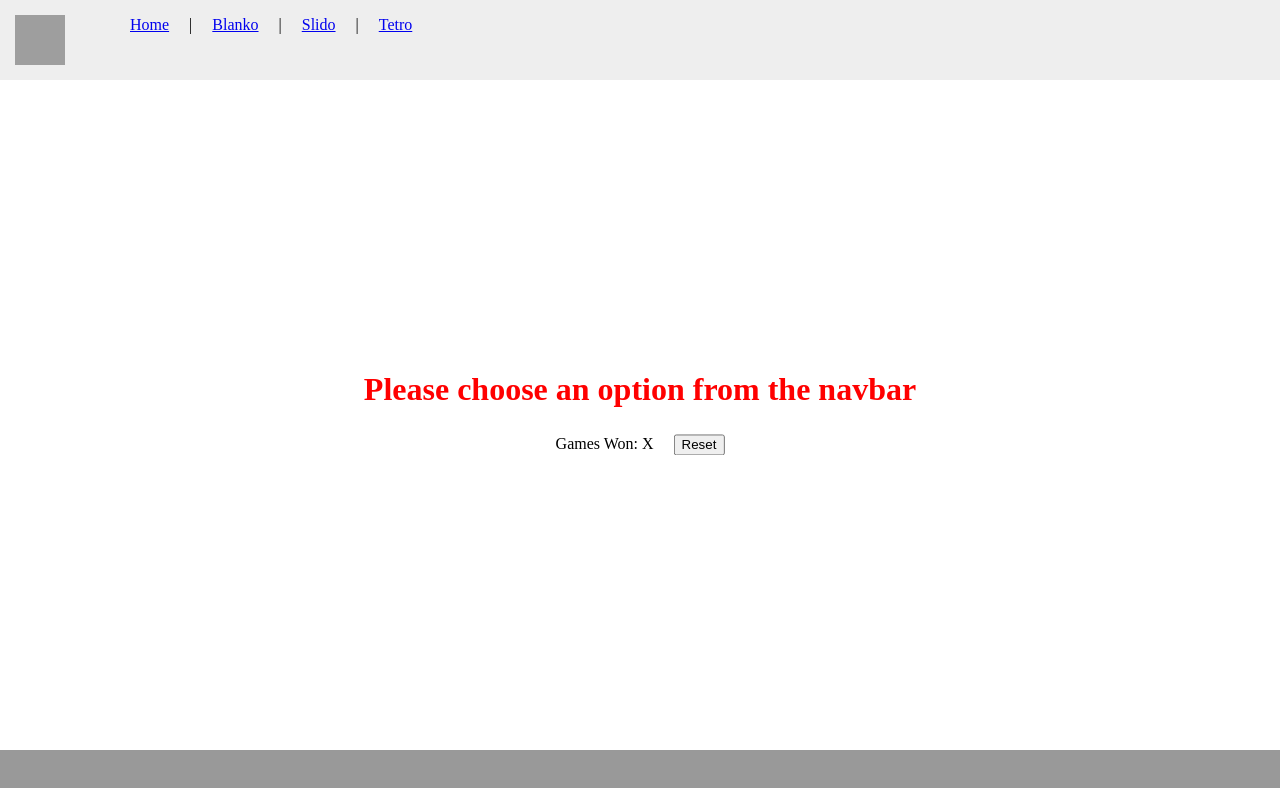
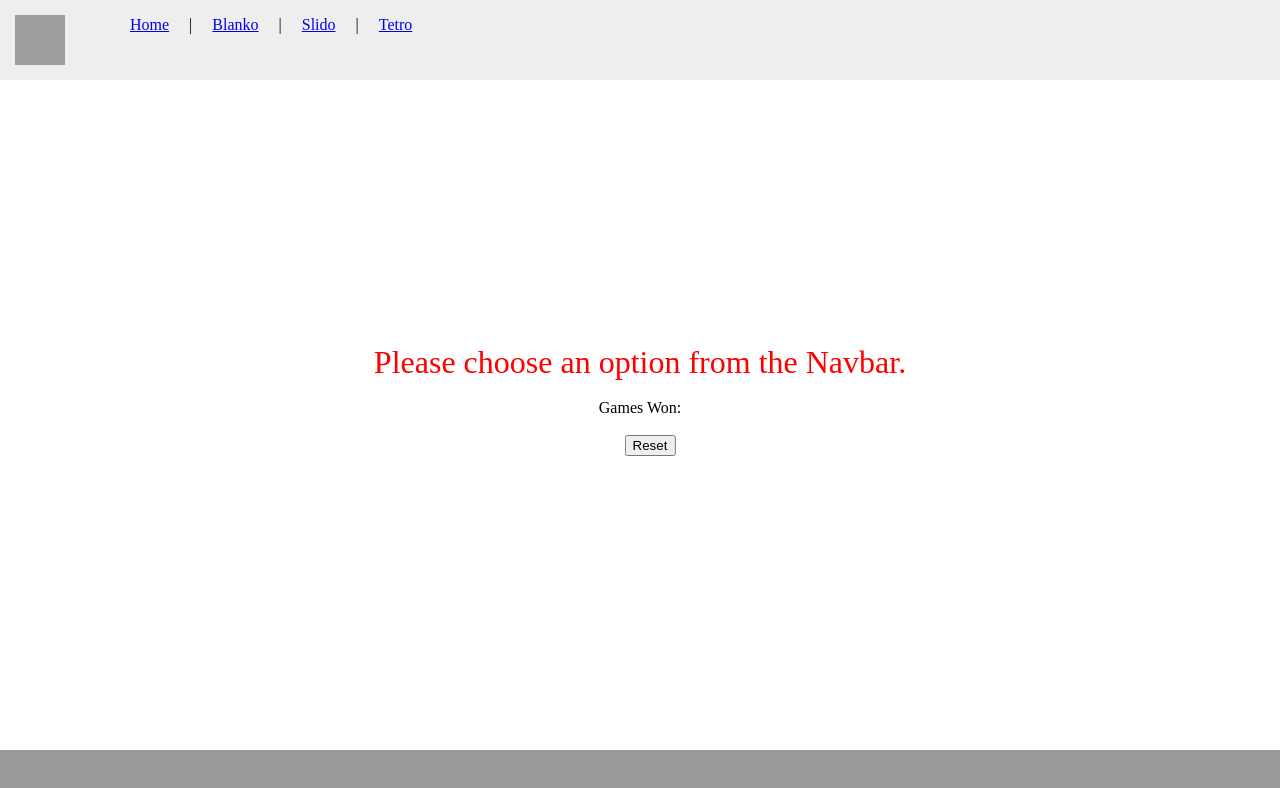
Before and after one commit to PasqualCarstens/coding-activity, a React (Create React App) app: page / in a window 1280 px wide. Shown: the top 788 px of the page. Built offline with nearby package versions, Linux system fonts and the light colour scheme; no server answers; grey boxes are pictures that could not be loaded.

Commit message:
Added dashboard to homepage

```diff
--- a/src/components/Home.js
+++ b/src/components/Home.js
@@ -1,12 +1,41 @@
-import React from "react";
+import React, { useState, useEffect } from "react";
 import "./Home.css";
 
 export default function Home() {
+  const [score, setScore] = useState();
+
+  //Get Score on page load.
+  useEffect(() => {
+    fetchScoreData();
+  }, []);
+
+  async function fetchScoreData() {
+    let localScore = localStorage.getItem("score");
+    if (!localScore) {
+      let response = await fetch(
+        "https://cs6080.web.cse.unsw.edu.au/raw/data/info.json"
+      );
+      let data = await response.json();
+      console.log(data);
+      localStorage.setItem("score", data.score);
+      setScore(data.score);
+      return;
+    }
+    setScore(localScore);
+  }
+
+  const reset = () => {
+    localStorage.removeItem("score");
+    fetchScoreData();
+  };
+
   return (
     <div className="Home">
-      <h2 className="Text">Please choose an option from the navbar</h2>
-      <text>Games Won: X</text>
-      <button>Reset</button>
+      <div className="Text">Please choose an option from the Navbar.</div>{" "}
+      <br />
+      <div>Games Won: {score}</div>
+      <br />
+      <button onClick={reset}>Reset</button>
     </div>
   );
 }
```
